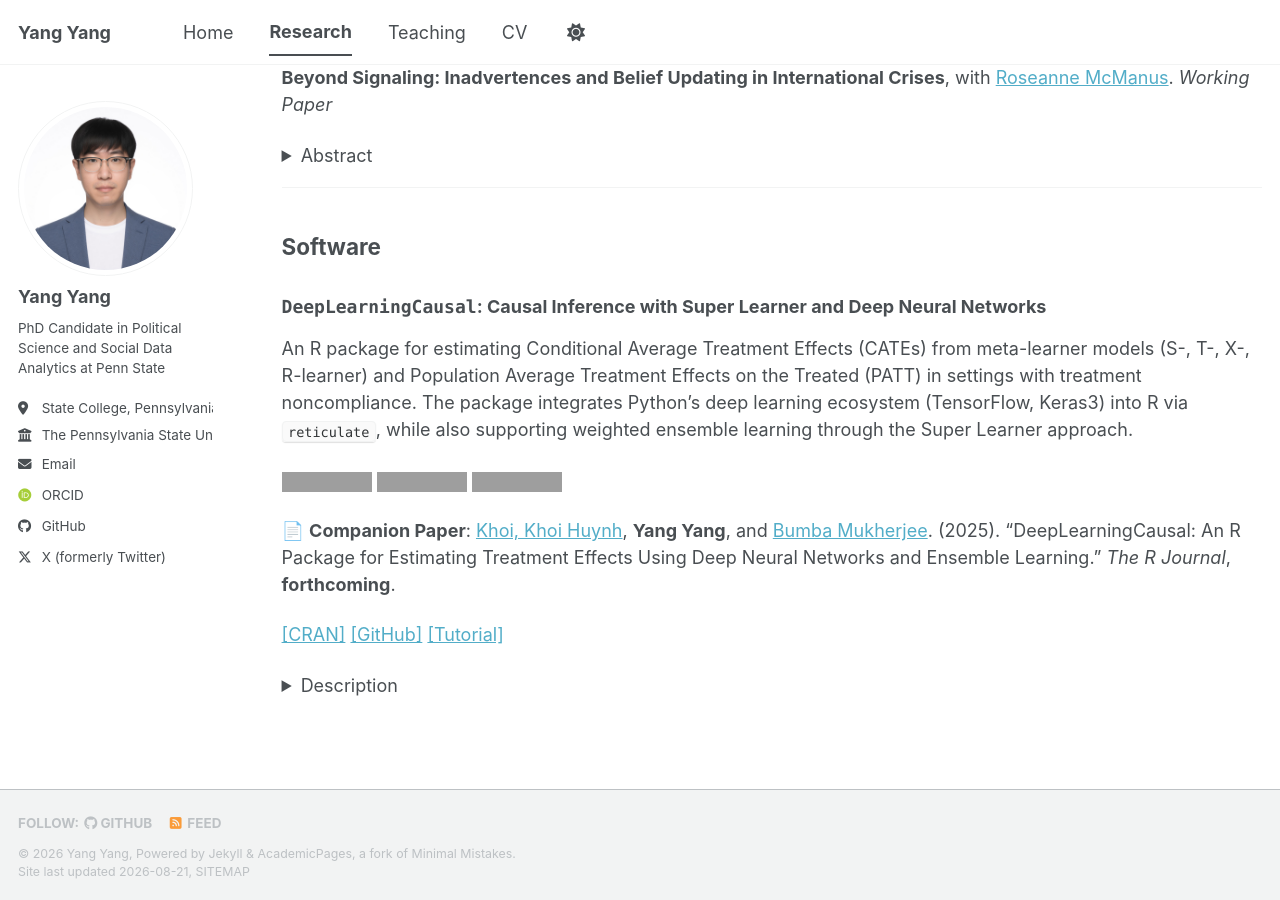
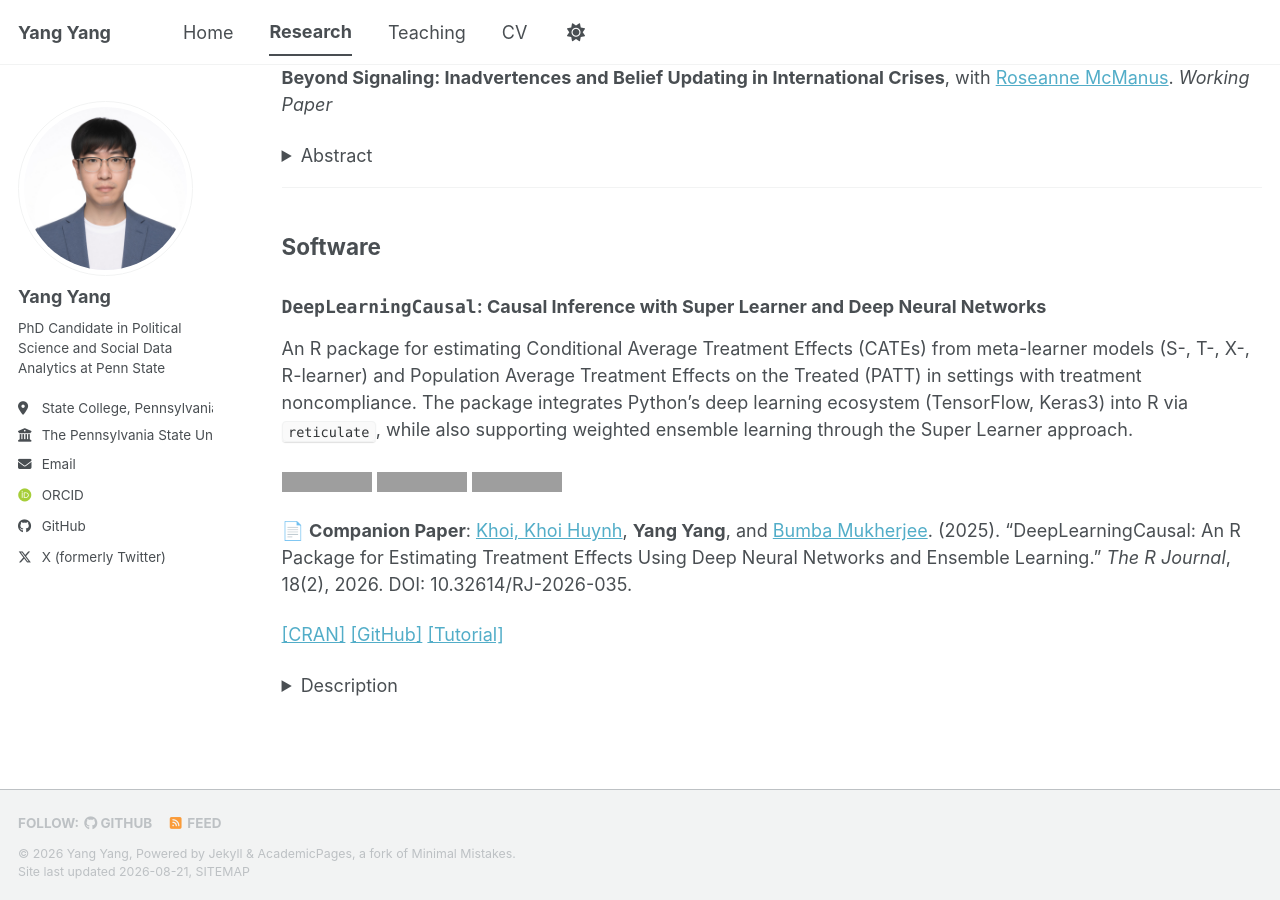
Before and after one commit to yang-yang-ir/yang-yang-ir.github.io, a Jekyll site: the page built from _pages/research.md, in a window 1280 px wide and 900 px high, scrolled down 552 px. Built offline with Jekyll 4.4.1, drawn with Linux system fonts in a browser that asks for light colours; some web fonts are replaced; a script bundle is joined from its source files by our own code; library files that are not in the unit come from our copies; grey boxes are pictures that could not be loaded.

Commit message:
Update research.md

```diff
--- a/_pages/research.md
+++ b/_pages/research.md
@@ -72,7 +72,7 @@ ensemble learning through the Super Learner approach.
 
 📄 **Companion Paper**: [Khoi, Khoi Huynh](https://nguyenkhuynh.wordpress.com/){:target="_blank" rel="noopener noreferrer"}, **Yang Yang**, and [Bumba Mukherjee](https://www.bumbamukherjee.net/){:target="_blank" rel="noopener noreferrer"}. (2025).
 "DeepLearningCausal: An R Package for Estimating Treatment Effects Using
-Deep Neural Networks and Ensemble Learning." *The R Journal*, **forthcoming**.
+Deep Neural Networks and Ensemble Learning." *The R Journal*, 18(2), 2026. DOI: 10.32614/RJ-2026-035.
 
 [[CRAN]](https://cran.r-project.org/package=DeepLearningCausal)
 [[GitHub]](https://github.com/hknd23/DeepLearningCausal)
```
